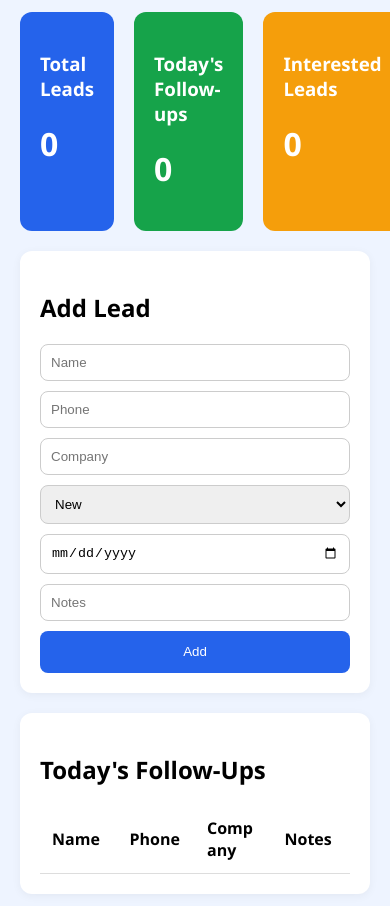
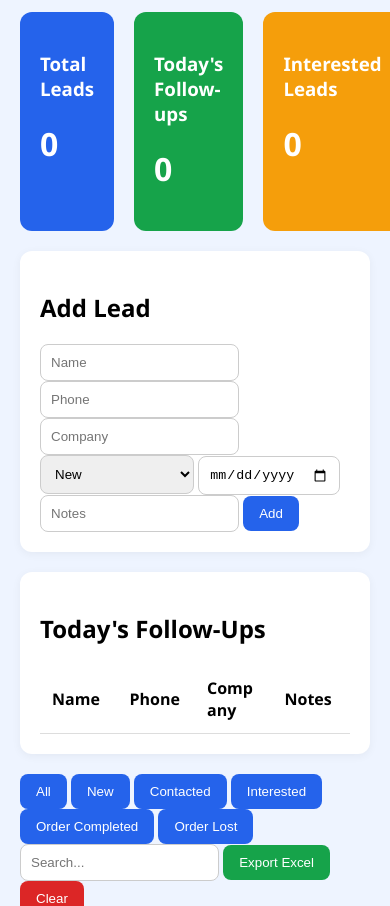
Before and after one commit to mannat2003-cloud/Cloud-Tech-CRM, a website: page public/index.html in a window 390 px wide. Shown: the part 187-1093 px from the top of the page. Drawn offline with nearby package versions, Linux system fonts and the light colour scheme; no server answers; sample sign-in values are in the browser's storage; a script that the page names is missing.

Commit message:
fix mobile layout

```diff
--- a/public/index.html
+++ b/public/index.html
@@ -145,35 +145,6 @@ button:active {
   opacity: 1;
   transform: translateY(0);
 }
-/* MOBILE FIX START */
-
-.add-lead {
-  display: flex;
-  flex-wrap: wrap;
-  gap: 10px;
-}
-
-.add-lead input,
-.add-lead select {
-  flex: 1 1 140px;
-  min-width: 120px;
-}
-
-.controls {
-  display: flex;
-  flex-wrap: wrap;
-  gap: 10px;
-}
-
-#searchInput {
-  margin-left: auto;
-}
-
-.table-wrapper {
-  overflow-x: auto;
-}
-
-/* MOBILE FIX END */
   </style>
 
 </head>
@@ -200,7 +171,7 @@ button:active {
 
 <div class="card">
   <h2>Add Lead</h2>
-  <div class="form-grid add-lead">
+  <div class="add-lead">
     <input id="name" placeholder="Name">
     <input id="phone" placeholder="Phone">
     <input id="company" placeholder="Company">
@@ -223,7 +194,6 @@ button:active {
 
 <div class="card">
   <h2>Today's Follow-Ups</h2>
-  <div class="table-wrapper">
   <table>
     <thead>
       <tr>
@@ -235,7 +205,6 @@ button:active {
     </thead>
     <tbody id="todayTable"></tbody>
   </table>
-  </div>
 </div>
 
 <div class="controls">
@@ -266,6 +235,7 @@ style="margin-left:auto;"
 <div class="card">
   <h2>All Leads</h2>
 
+<div class="table-wrapper">
   <table>
     <thead>
       <tr>
@@ -280,6 +250,7 @@ style="margin-left:auto;"
     </thead>
     <tbody id="tableBody"></tbody>
   </table>
+</div>
 </div>
 <div id="toast">Saved successfully</div>
 
```
Also changed, not shown: public/login.html (+30 -0 lines).
